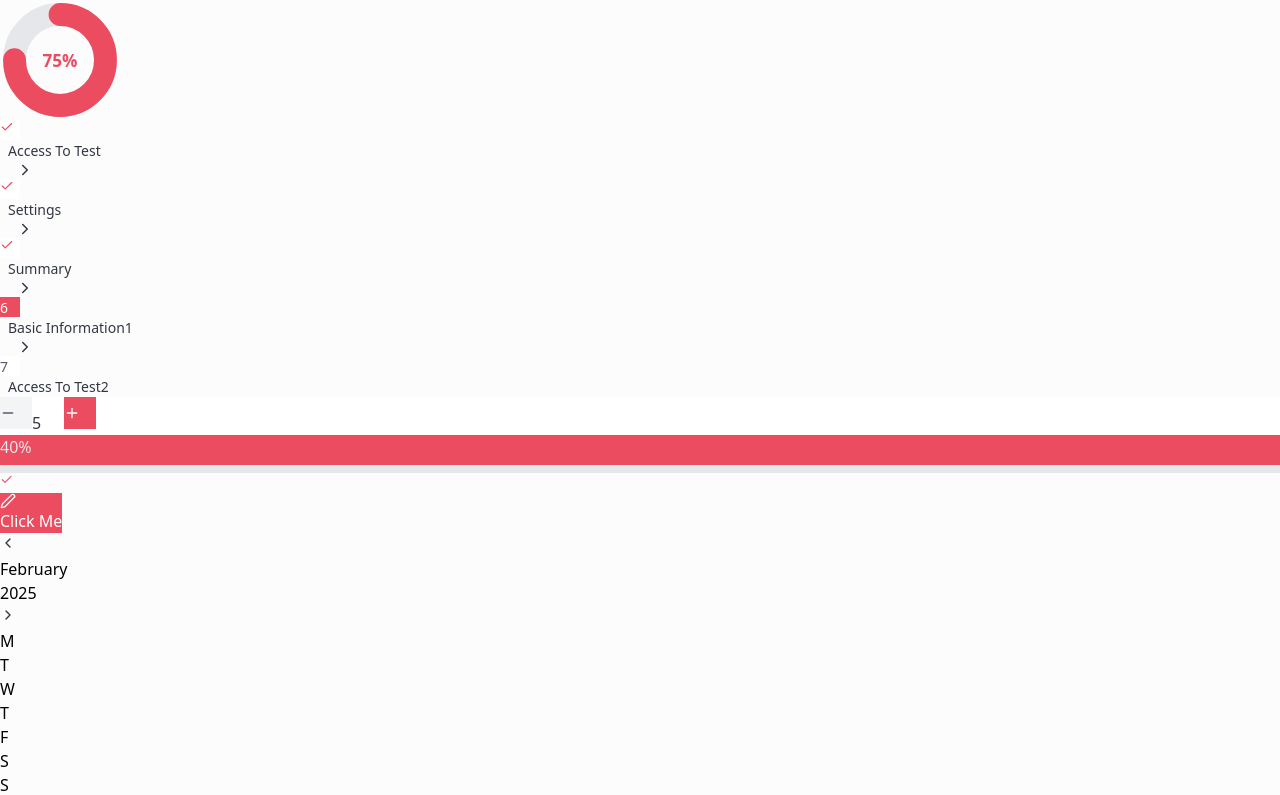
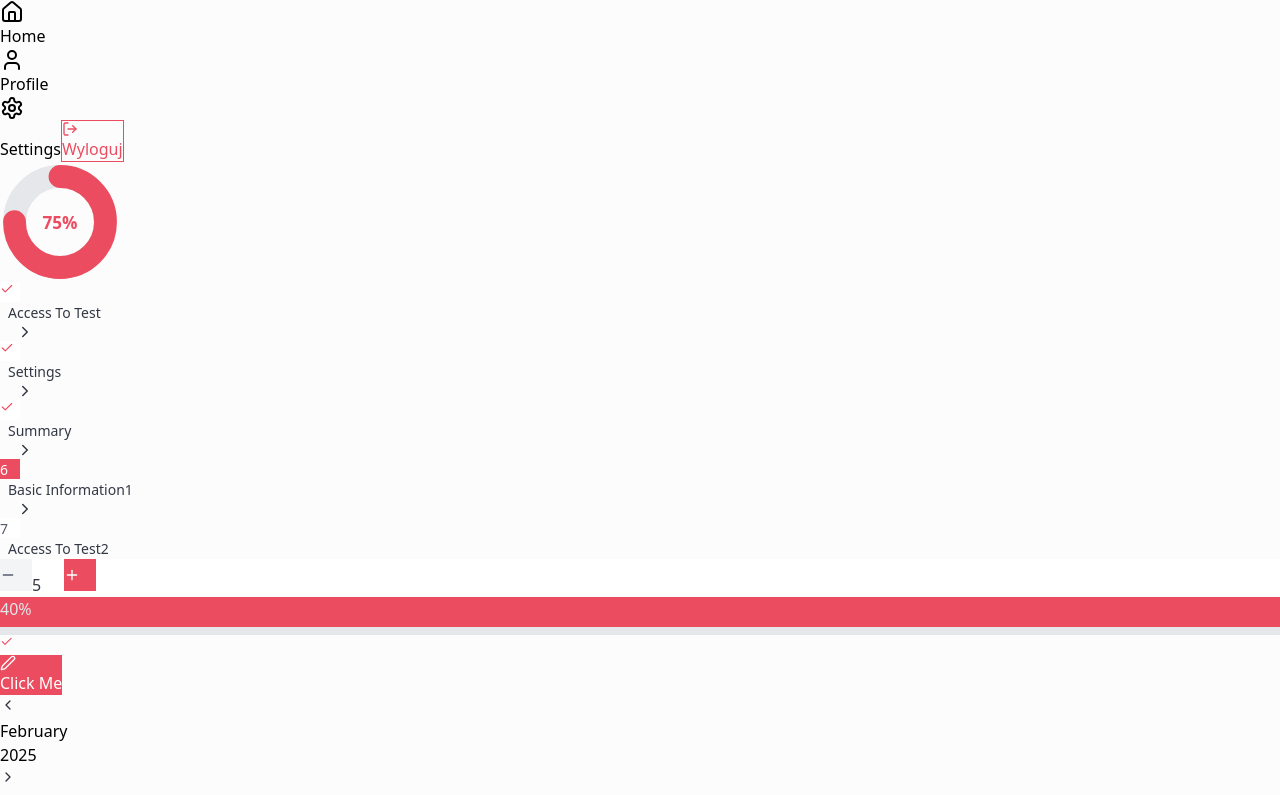
Before and after one commit to lnig/React-Components, a React (Vite) app: page / in a window 1280 px wide. Shown: the top 795 px of the page. Built offline with nearby package versions, Linux system fonts and the light colour scheme.

Commit message:
Sidebar corrections

```diff
--- a/src/App.tsx
+++ b/src/App.tsx
@@ -3,7 +3,7 @@ import './App.css'
 import NumberInput from './components/NumberInput';
 import PieChart from "./components/PieChart"
 import Stepper from './components/Stepper';
-import { AtSign, Calendar1, Check, Clock, Key, KeyRound, Lock, Pen } from 'lucide-react';
+import { AtSign, Calendar1, Check, Clock, Home, Key, KeyRound, Lock, LogOut, Pen, Settings, User } from 'lucide-react';
 import ProgressBar from './components/ProgressBar';
 import Checkbox from './components/Checkbox';
 import Button from './components/Button';
@@ -16,6 +16,7 @@ import Switch from './components/Switch';
 import Tag from './components/Tag';
 import Separator from './components/Separator';
 import Textarea from './components/Textarea';
+import Sidebar, { SidebarItem } from './components/Sidebar';
 
 function App() {
   const steps: string[] = [
@@ -76,7 +77,18 @@ function App() {
   }
 
   return (
-    <main className='flex flex-col w-full h-[200vh] p-8 gap-8'>
+    <main className='flex flex-row w-full gap-8'>
+
+      <div>
+        <Sidebar>
+          <SidebarItem text="Home" path="/" Icon={Home} />
+          <SidebarItem text="Profile" path="/profile" Icon={User} badge />
+          <SidebarItem text="Settings" path="/settings" Icon={Settings} />
+          <Button text="Wyloguj" size="m" type="secondary" Icon={LogOut} onClick={() => {}} />
+        </Sidebar>
+      </div>
+
+      <div className='flex flex-col w-full p-8 gap-8'>
         <PieChart
           percentage={75}
           size={120}
@@ -213,7 +225,7 @@ function App() {
         <input type="color"/>
         <input type="radio"/>
         <input type="range"/>
-
+      </div>
     </main>
   )
 }
--- /dev/null
+++ b/src/components/Sidebar.tsx
@@ -0,0 +1,72 @@
+import { LogOut, Menu, X } from "lucide-react";
+import { createContext, useState, useContext, ReactNode } from "react";
+import { Link, useLocation } from "react-router-dom";
+
+const SidebarContext = createContext({});
+
+type SidebarProps = {
+  background?: string,
+  children: ReactNode,
+  onLogout?: () => void,
+};
+
+export default function Sidebar({ children, onLogout, background = "#fcfcfc" }: SidebarProps) {
+  return (
+    <aside className="z-50 pb-1 lg:h-full w-full lg:w-64 bg-white"
+      style={{background: background}}
+      >
+      <nav className="h-full flex flex-col">
+        <SidebarContext.Provider value={{}}>
+          <ul
+            className={`
+              flex-1 px-3 mt-5 lg:block
+              lg:h-auto lg:overflow-y-auto
+              overflow-y-auto max-h-[calc(100vh-64px)]
+            `}
+          >
+            {children}
+          </ul>
+        </SidebarContext.Provider>
+      </nav>
+    </aside>
+  );
+}
+
+type SidebarItemProps = {
+  text: string,
+  path: string,
+  Icon: React.ElementType,
+  onClick?: () => void,
+  badge?: boolean,
+  primaryColor?: string,
+  hoverColor?: string,
+  textColor?: string
+};
+
+export const SidebarItem: React.FC<SidebarItemProps> = ({
+  text,
+  path,
+  Icon,
+  onClick,
+  badge = false,
+  primaryColor,
+  hoverColor,
+  textColor
+}) => {
+  const location = useLocation();
+  const isActive = location.pathname === path;
+
+  return (
+    <Link
+      to={path}
+      onClick={onClick}
+      className={`relative flex items-center py-3 px-3 my-1 font-medium rounded-md cursor-pointer transition-colors ${
+        isActive ? "bg-primary-100 text-primary-500" : "hover:bg-textBg-200 text-textBg-600"
+      }`}
+    >
+      <Icon />
+      <span className="w-52 ml-3">{text}</span>
+      {badge && <div className="absolute right-2 w-2 h-2 rounded bg-primary-500" />}
+    </Link>
+  );
+};
```
Also changed, not shown: src/todo.txt. Lines whose indentation alone changed are shown as unchanged.
